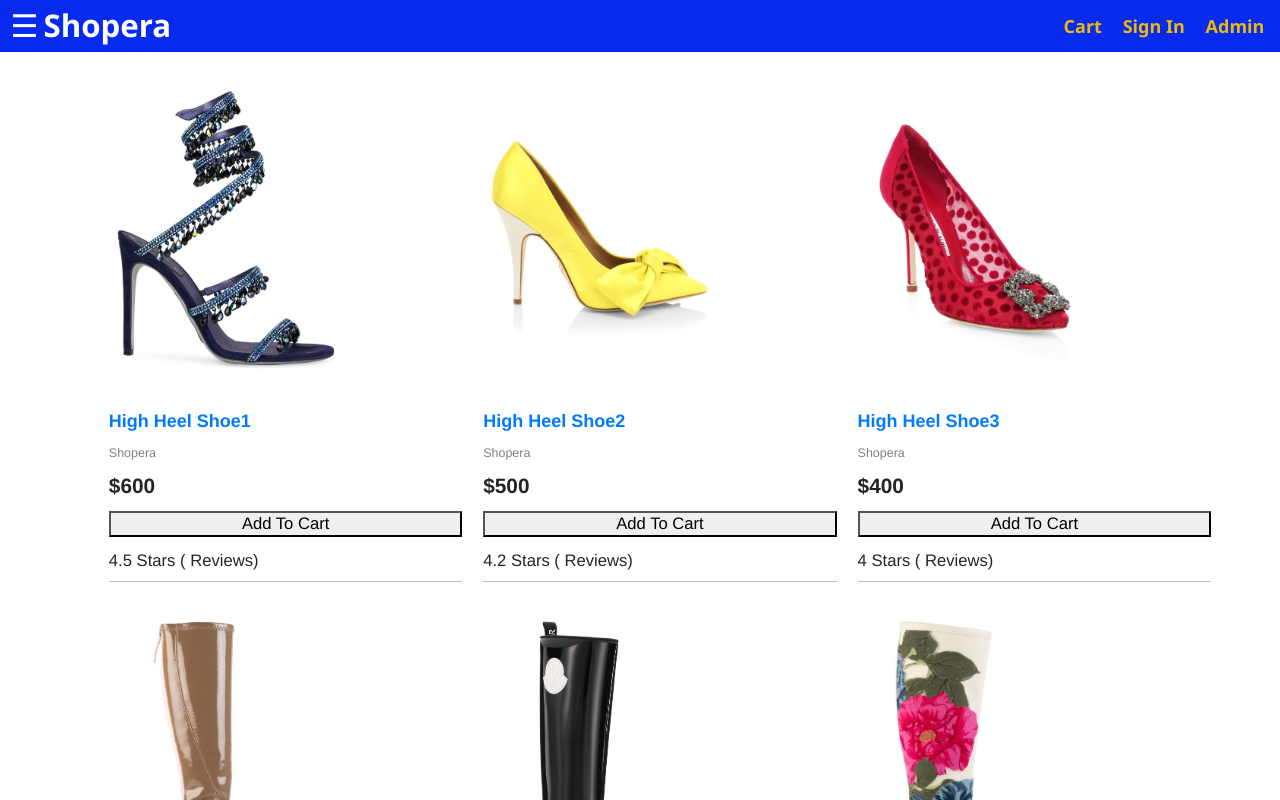
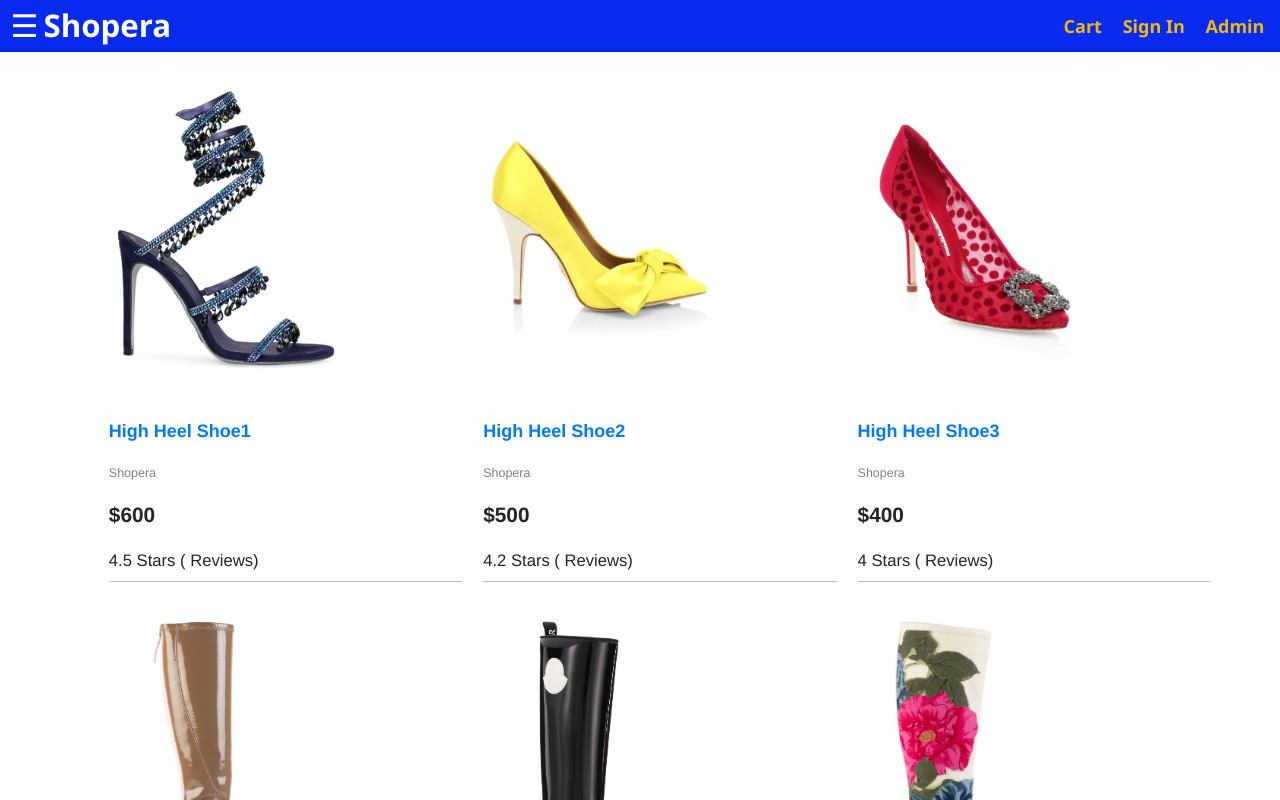
Before and after one commit to mushuyun/shopera2020, a React (Create React App) app in the folder client/: page / in a window 1280 px wide. Shown: the top 800 px of the page. Built offline with nearby package versions, Linux system fonts and the light colour scheme.

Commit message:
deleted button

```diff
--- a/client/src/components/Home.js
+++ b/client/src/components/Home.js
@@ -17,9 +17,6 @@ function Home(props) {
             </div>
             <div className="product-brand">{product.brand}</div>
             <div className="product-price">${product.price}</div>
-            <button id="addToCart" onClick={(event) => props.addItem(event, "id")}>
-                Add To Cart
-              </button>
             <div className="product-rating">{product.rating} Stars ({product.numReiews} Reviews)</div>
           </div>
         </li>)
```
